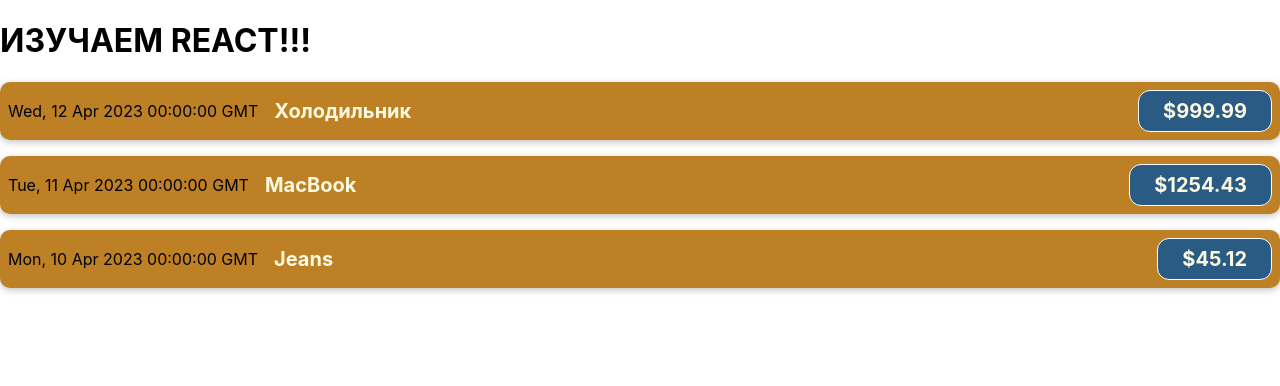
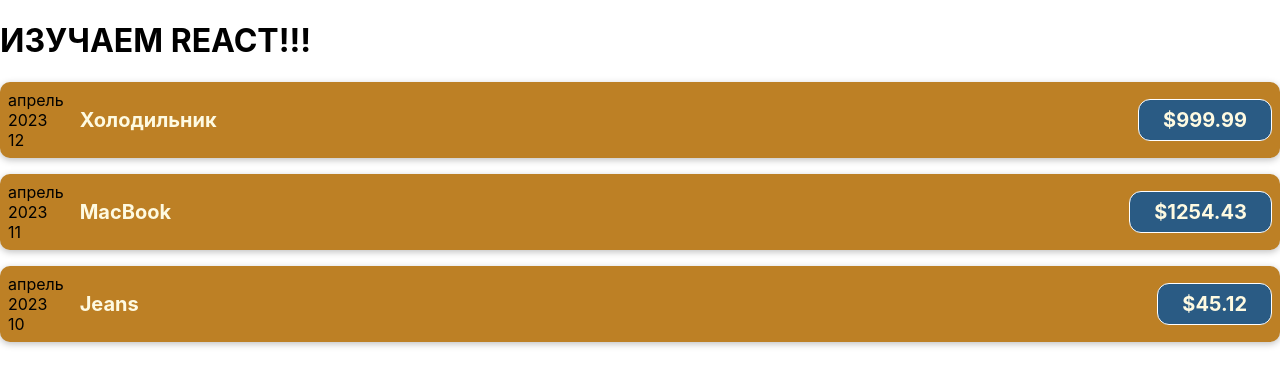
Before and after one commit to lookinkz/react-course-app, a React (Create React App) app: page / in a window 1280 px wide. Shown: the top 386 px of the page. Built offline with nearby package versions, Linux system fonts and the light colour scheme.

Commit message:
22 video is over

```diff
--- a/src/components/CostItem.js
+++ b/src/components/CostItem.js
@@ -1,9 +1,17 @@
 import "./CostItem.css";
 
 function CostItem(props) {
+  const month = props.date.toLocaleString("ru-RU", { month: "long" });
+  const year = props.date.getFullYear();
+  const day = props.date.toLocaleString("ru-RU", { day: "2-digit" });
+
   return (
     <div className="cost-item">
-      <div>{props.date.toUTCString()}</div>
+      <div>
+        <div>{month}</div>
+        <div>{year}</div>
+        <div>{day}</div>
+      </div>
       <div className="cost-item__description">
         <h2>{props.description}</h2>
         <div className="cost-item__price">${props.amount}</div>
```
